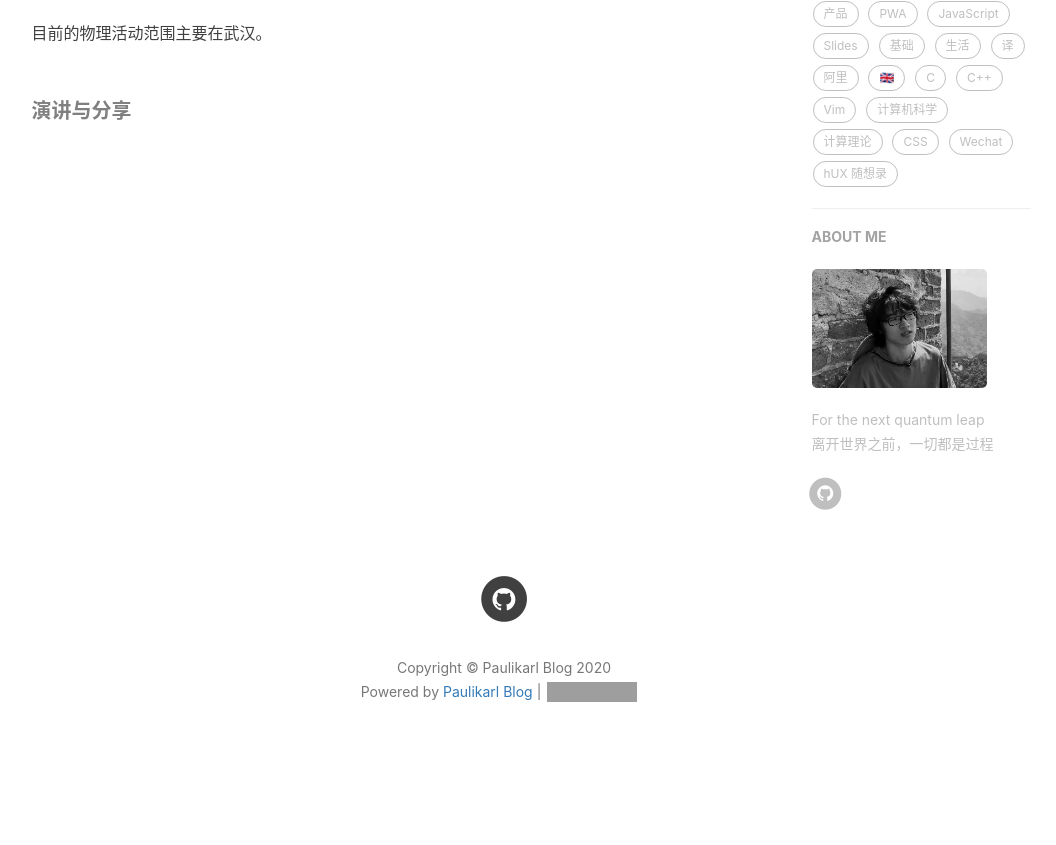
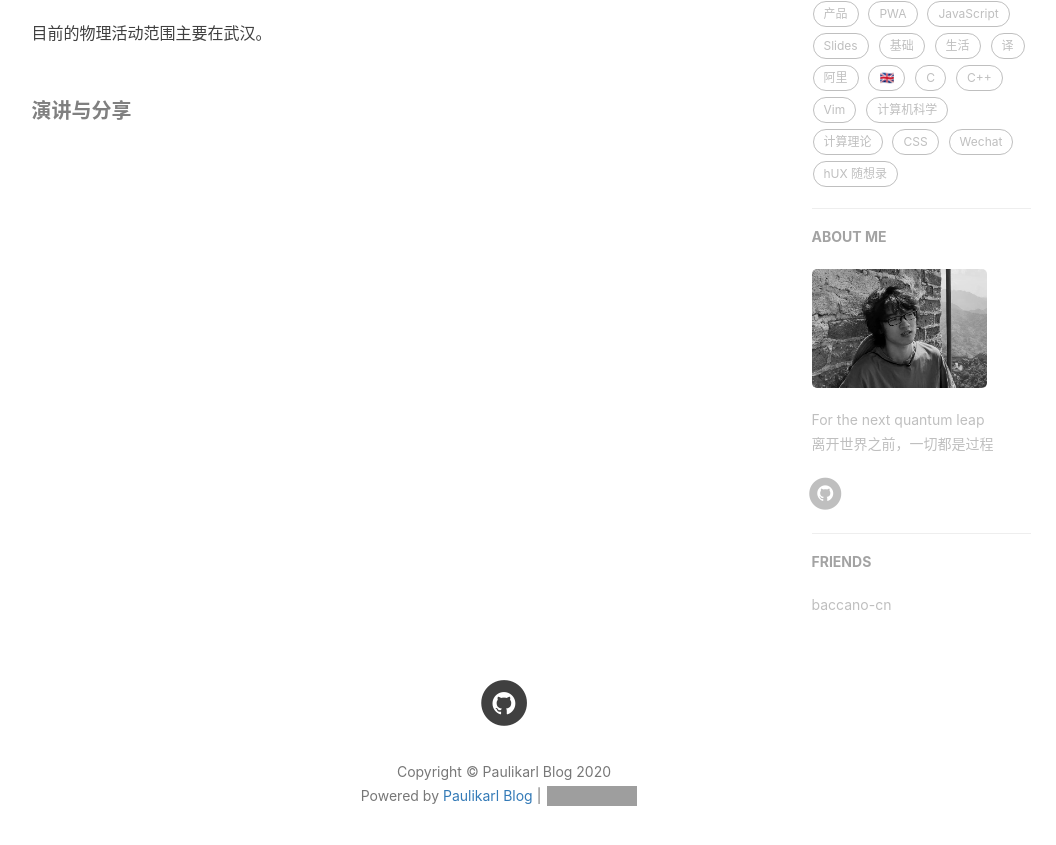
Before and after one commit to PauliKarl/paulikarl.github.io, a Jekyll site: the page built from about.html, in a window 1280 px wide and 900 px high, scrolled down 614 px. Shown: the top 845 px of the window, without its empty margins (136-1192 px from the left). Built offline with Jekyll 4.4.1, drawn with Linux system fonts in a browser that asks for light colours; nearby versions of some CDN libraries; comment, search, counter and statistics services are not loaded; before the commit the page ends 1410 px from its top, so only the background shows below that; grey boxes are pictures that could not be loaded.

Commit message:
bigphoto

```diff
--- a/_config.yml
+++ b/_config.yml
@@ -2,7 +2,7 @@
 title: Paulikarl Blog
 SEOTitle: Paulikarl的博客 | Paulikarl Blog
 header-img: img/home-bg.jpg
-email: paulikarlcn@gmail.com
+email: pengdong@whu.edu.cn
 description: "关于程序与设计、黑客与画家 | 黄玄，Web & Mobile Lover，Software Engineer，UX Designer | 这里是 @paulikarl黄玄 的个人博客，与你一起发现更大的世界。"
 keyword: "黄玄, paulikarl黄玄, paulikarl, 鬼栈, paulikarlpro, @paulikarlpro, 黄玄的博客, paulikarl Blog, 博客, 个人网站, 互联网, Web, JavaScript, 前端, 设计"
 url: "https://paulikarl.github.io"              # your host, for absolute URL
@@ -101,7 +101,12 @@
 
 
 # Friends
-##friends: [
+friends: [
+    {
+        title: "baccano-cn",
+        href: "https://github.com/baccano-cn",
+        email: paulikarlcn@gmail.com
+    }
 ##    {
     #     title: "Su",
     #     href: "http://su.gallery/"
@@ -133,4 +138,4 @@
 ##        title: "尹峰以为",
 ##        href: "http://ingf.github.io/"
 ##    }
-##]
+]
--- a/sw.js
+++ b/sw.js
@@ -20,7 +20,7 @@
   "./js/hux-blog.min.js",
   "./js/snackbar.js",
   "./img/icon_wechat.png",
-  "./img/avatar-hux.jpg",
+  "./img/paulikarl.jpg",
   "./img/home-bg.jpg",
   "./img/404-bg.jpg",
   "./css/hux-blog.min.css",
```
Also changed, not shown: _doc/Manual.md (+1 -1 lines), img/avatar-hux-home.jpg (deleted).
